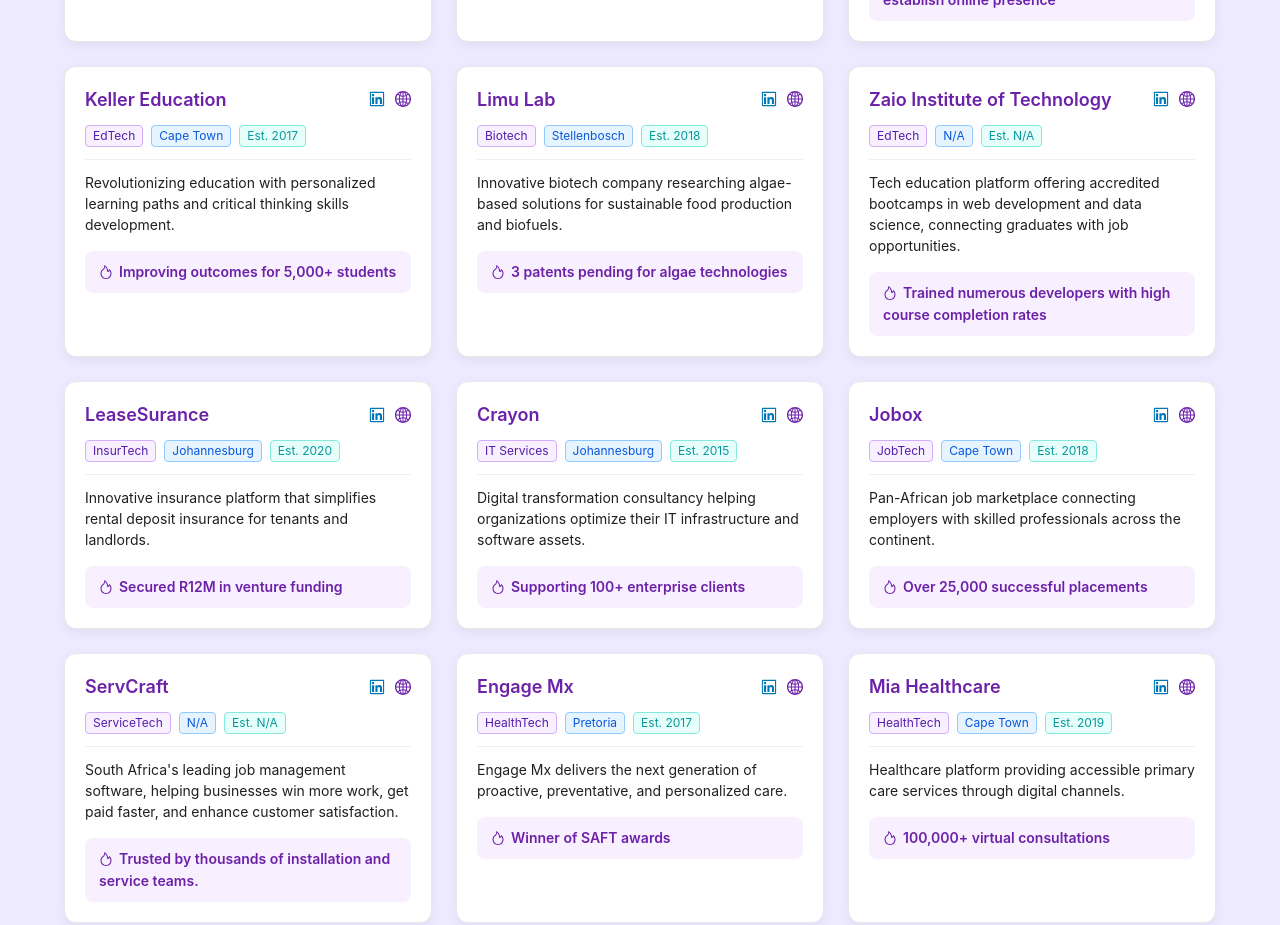
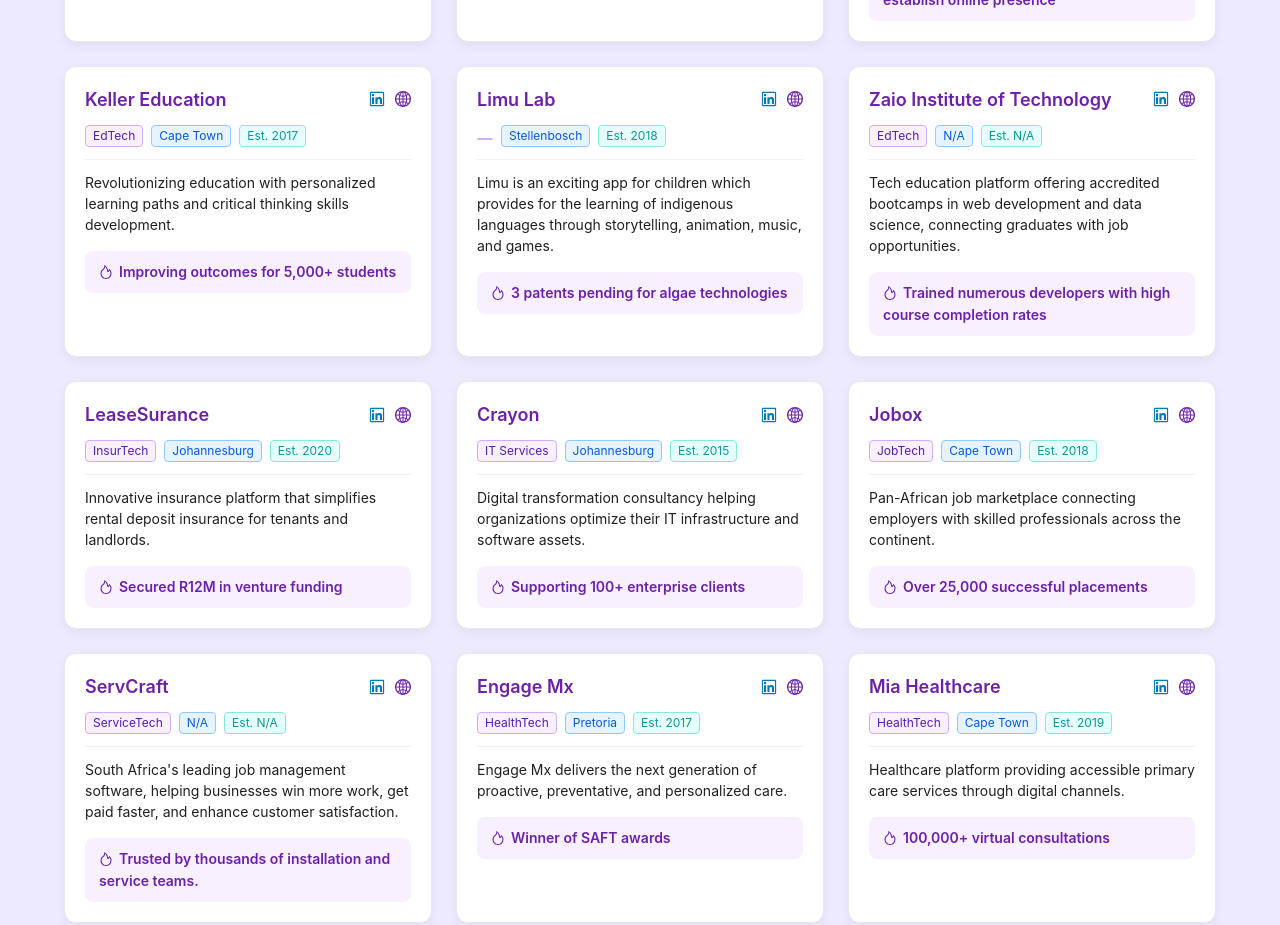
Before and after one commit to Tawongaishe/SA_Map, a React (Create React App) app in the folder frontend/: page /startups in a window 1280 px wide. Shown: the part 1360-2285 px from the top of the page. Built offline with nearby package versions, Linux system fonts and the light colour scheme.

Commit message:
limu lab information

```diff
--- a/frontend/src/components/StartupFinalists.jsx
+++ b/frontend/src/components/StartupFinalists.jsx
@@ -109,8 +109,7 @@ const StartupFinalists = () => {
       },
       {
         name: "Limu Lab",
-        description: "Innovative biotech company researching algae-based solutions for sustainable food production and biofuels.",
-        industry: "Biotech",
+        description: "Limu is an exciting app for children which provides for the learning of indigenous languages through storytelling, animation, music, and games.",
         founded: "2018",
         location: "Stellenbosch",
         highlight: "3 patents pending for algae technologies",
```
